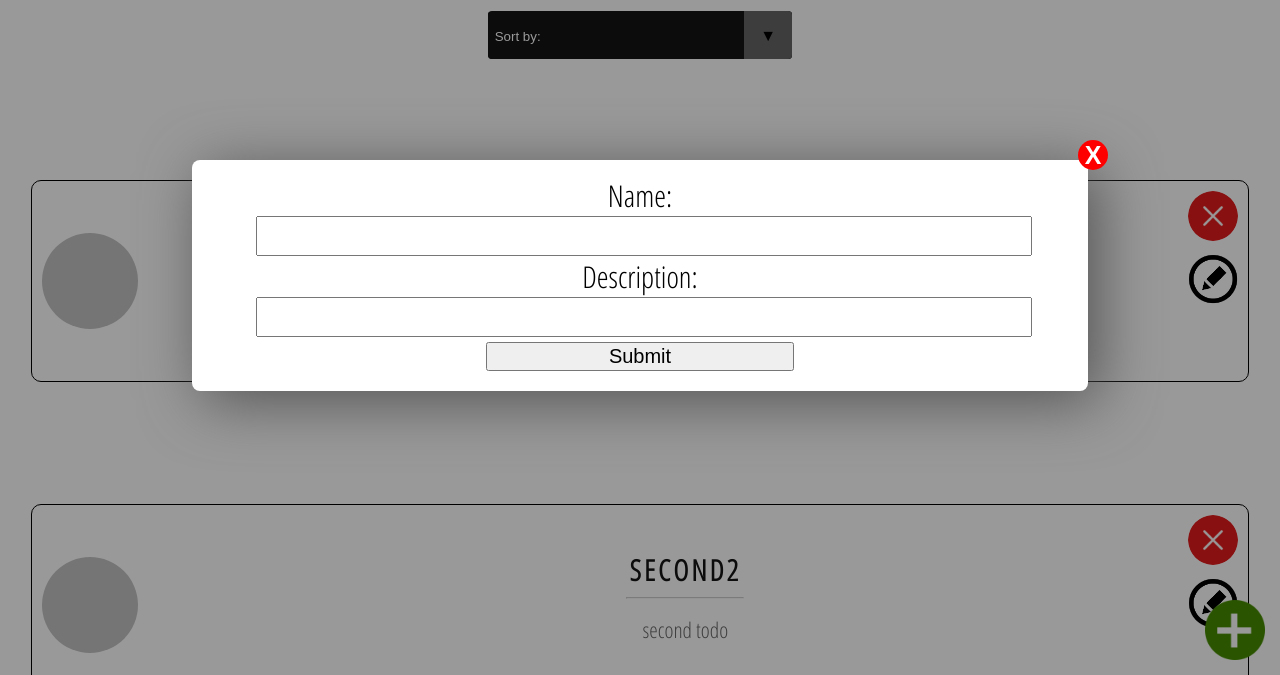
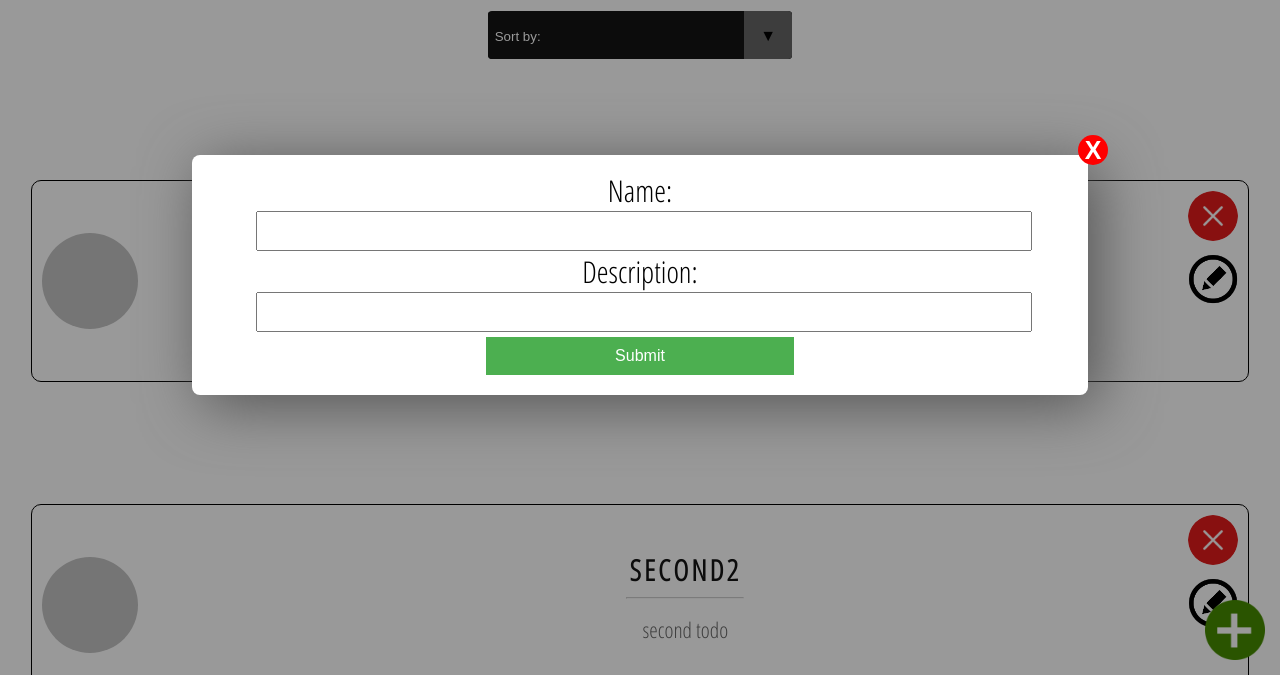
Before and after one commit to tamerNasser/Its-show-time, a plain HTML site: page skeleton/index.html in a window 1280 px wide. Both pictures are taken after a click on the element 1235 px from the left and 755 px from the top of the page. Shown: the part 125-800 px from the top of the page. Drawn offline with Linux system fonts and the light colour scheme.

Commit message:
Updated submit button style related #13 related 15 related #15

```diff
--- a/skeleton/style.css
+++ b/skeleton/style.css
@@ -290,12 +290,18 @@ select::-ms-expand {
 }
 
 #add-todo input[type="submit"] {
-  font-size: 20px;
   width: 40%;
   margin: 5px;
+  background-color: #4caf50;
+  border: none;
+  color: white;
+  padding: 10px 10px;
+  text-align: center;
+  display: inline-block;
+  font-size: 16px;
 }
 #add-todo label[for="submit"] {
-  display:none;
+  display: none;
   color: red;
   font-size: 18px;
 }
```
